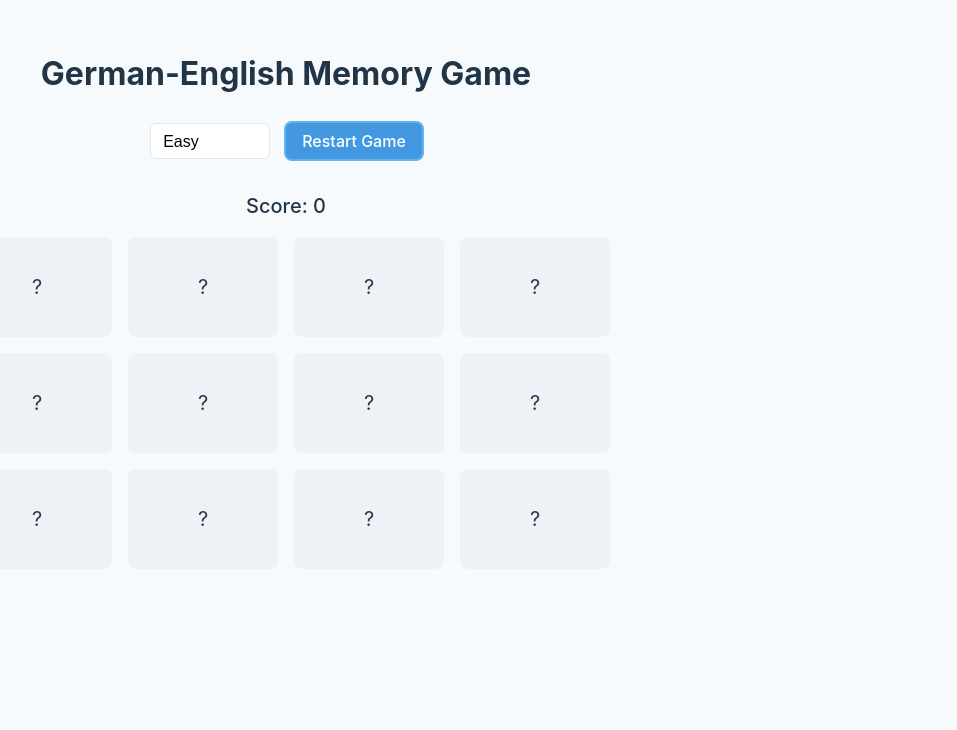
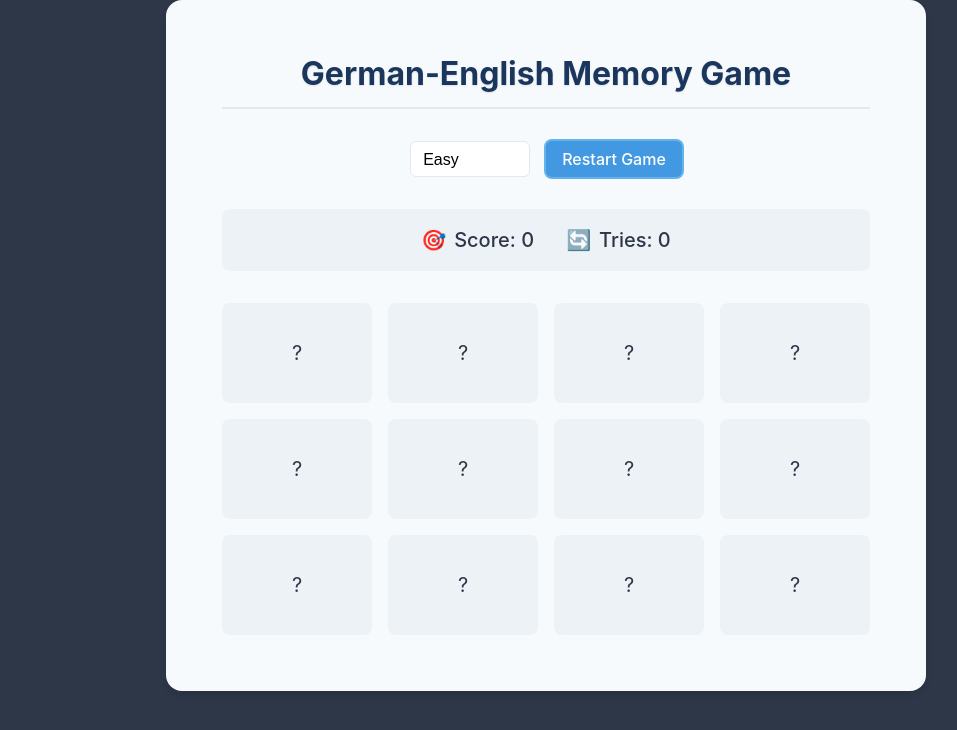
Before and after one commit to oscarg10/free-genai-bootcamp-2025, a React (Vite) app in the folder memory-game/: page / in a window 1280 px wide. Both pictures are taken after a click on the button "Start Game". Shown: the top 730 px of the page, without its empty margins (94-1051 px from the left). Built offline with nearby package versions, Linux system fonts and the light colour scheme.

Commit message:
Add tries counter and enhance UI with improved styling and visual feedback

```diff
--- a/memory-game/src/App.css
+++ b/memory-game/src/App.css
@@ -5,7 +5,11 @@ body {
     sans-serif;
   -webkit-font-smoothing: antialiased;
   -moz-osx-font-smoothing: grayscale;
-  background-color: #f7fafc;
+  background-color: #2d3748;
+  min-height: 100vh;
+  display: flex;
+  align-items: center;
+  justify-content: center;
 }
 
 #root {
@@ -20,6 +24,9 @@ body {
   padding: 2rem;
   width: 100%;
   box-sizing: border-box;
+  background-color: #f7fafc;
+  border-radius: 16px;
+  box-shadow: 0 4px 6px rgba(0, 0, 0, 0.1);
 }
 
 select {
--- a/memory-game/src/components/Card.css
+++ b/memory-game/src/components/Card.css
@@ -24,7 +24,14 @@
 
 .memory-card.matched {
   cursor: default;
-  opacity: 0.5;
+  opacity: 0.8;
+  background-color: #48bb78;
+  transform: none;
+  box-shadow: 0 2px 4px rgba(0, 0, 0, 0.1);
+}
+
+.memory-card.matched .card-content {
+  color: white;
 }
 
 .card-content {
--- a/memory-game/src/components/Game.css
+++ b/memory-game/src/components/Game.css
@@ -10,6 +10,10 @@
   font-weight: bold;
   margin: 0;
   text-align: center;
+  color: #1a365d;
+  text-shadow: 0 1px 2px rgba(0, 0, 0, 0.1);
+  padding-bottom: 1rem;
+  border-bottom: 2px solid #e2e8f0;
 }
 
 .game-controls {
@@ -24,10 +28,31 @@
   gap: 1rem;
 }
 
-.score {
+.stats {
+  display: flex;
+  justify-content: center;
+  gap: 2rem;
+  margin-bottom: 1rem;
+  padding: 1rem;
+  background-color: #edf2f7;
+  border-radius: 8px;
+}
+
+.score, .tries {
   font-size: 1.25rem;
   font-weight: 500;
-  text-align: center;
+  color: #2d3748;
+  display: flex;
+  align-items: center;
+  gap: 0.5rem;
+}
+
+.score::before {
+  content: '🎯';
+}
+
+.tries::before {
+  content: '🔄';
 }
 
 .card-grid {
--- a/memory-game/src/components/Game.tsx
+++ b/memory-game/src/components/Game.tsx
@@ -38,6 +38,7 @@ export const Game = () => {
     cards: [],
     flippedCards: [],
     score: 0,
+    tries: 0,
     difficulty: 'easy',
     gameStarted: false
   });
@@ -48,6 +49,7 @@ export const Game = () => {
       cards: createCards(prev.difficulty),
       flippedCards: [],
       score: 0,
+      tries: 0,
       gameStarted: true
     }));
   };
@@ -84,7 +86,8 @@ export const Game = () => {
           ...prev,
           cards: newCards,
           flippedCards: [],
-          score: isMatch ? prev.score + 1 : prev.score
+          score: isMatch ? prev.score + 1 : prev.score,
+          tries: prev.tries + 1
         }));
       }, 1000);
     }
@@ -123,7 +126,10 @@ export const Game = () => {
 
       {gameState.gameStarted && (
         <div className="game-board">
-          <div className="score">Score: {gameState.score}</div>
+          <div className="stats">
+            <div className="score">Score: {gameState.score}</div>
+            <div className="tries">Tries: {gameState.tries}</div>
+          </div>
           <div className={`card-grid difficulty-${gameState.difficulty}`}>
             {gameState.cards.map(card => (
               <Card
@@ -140,6 +146,7 @@ export const Game = () => {
         <div className="game-complete">
           <h2>Congratulations!</h2>
           <p>You've completed the game with a score of {gameState.score}!</p>
+          <p>Total tries: {gameState.tries}</p>
         </div>
       )}
     </div>
--- a/memory-game/src/types.ts
+++ b/memory-game/src/types.ts
@@ -13,6 +13,7 @@ export interface GameState {
   cards: Card[];
   flippedCards: Card[];
   score: number;
+  tries: number;
   difficulty: Difficulty;
   gameStarted: boolean;
 }
```
